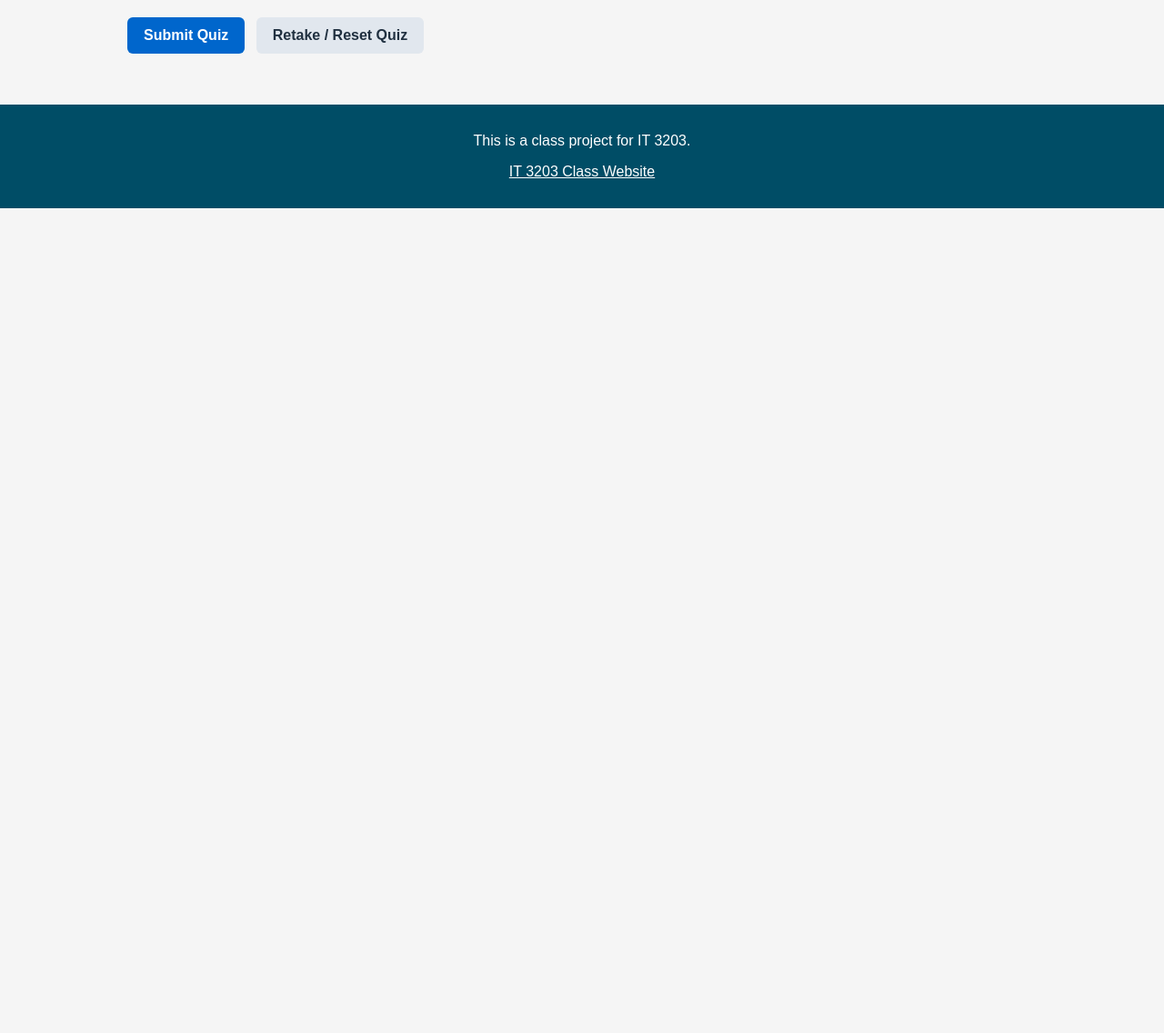
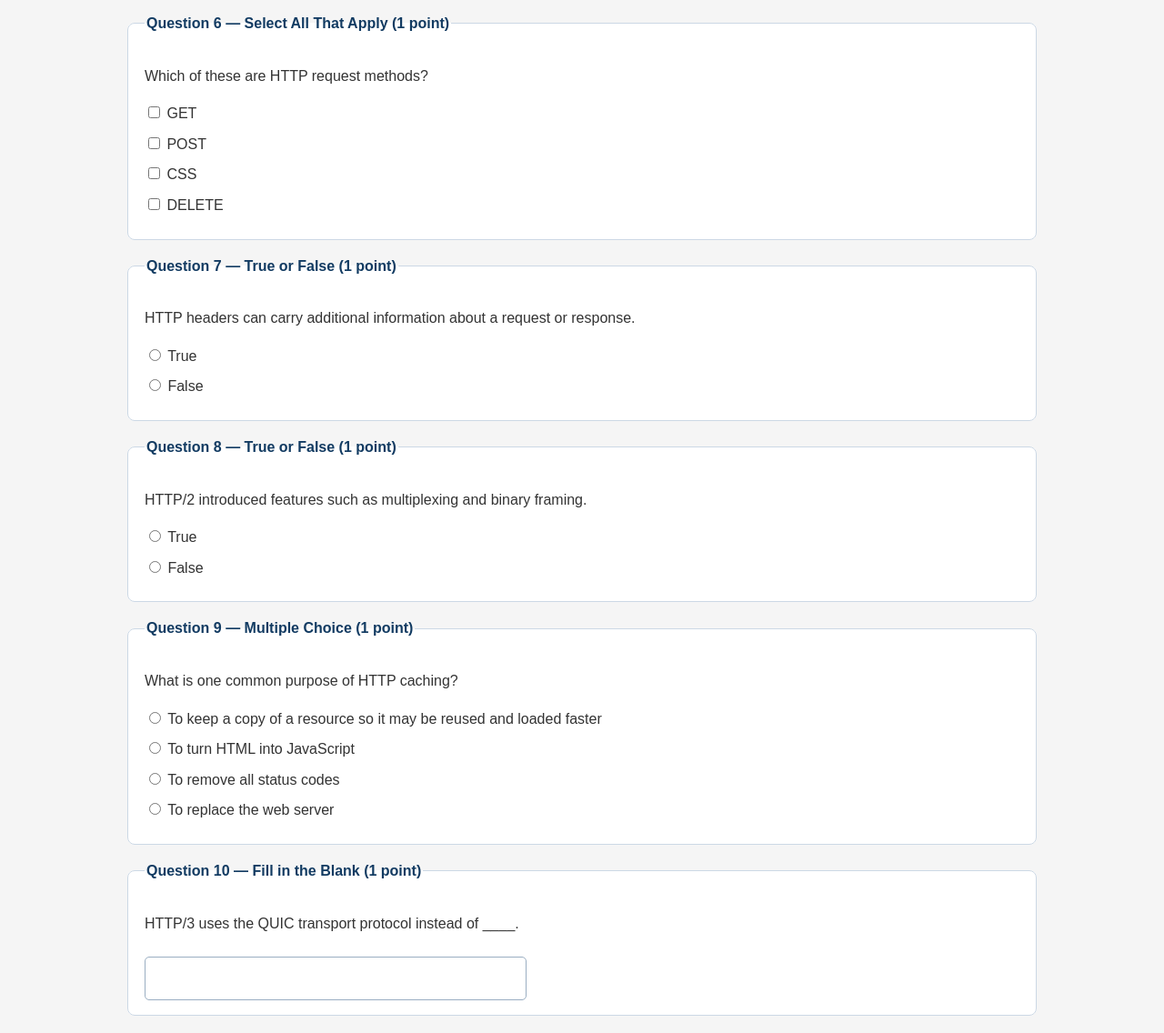
Before and after one commit to rrdkumar/IT3203_Ramesh_Kumar, a plain HTML site: page quiz.html in a window 1280 px wide. Shown: the part 1661-2797 px from the top of the page at 91% size. Before the commit the page ends 1890 px from the top, so only its background shows below. Drawn offline with Linux system fonts and the light colour scheme.

```diff
--- a/quiz.html
+++ b/quiz.html
@@ -37,7 +37,6 @@
 
     <!-- =====================================================
          Navigation Menu
-         Consistent across all website pages
     ====================================================== -->
     <nav aria-label="Main navigation">
 
@@ -58,7 +57,6 @@
     ====================================================== -->
     <main>
 
-        <!-- Quiz Instructions -->
         <section>
 
             <h2>Instructions</h2>
@@ -85,20 +83,13 @@
 
         </section>
 
-        <!-- =====================================================
-             Quiz Form
-        ====================================================== -->
-
         <form id="http-quiz">
 
             <!-- Question 1 -->
             <fieldset class="question-card">
+                <legend>Question 1 — Fill in the Blank (1 point)</legend>
 
-                <legend>Question 1 — Fill in the blank (1 point)</legend>
-
-                <p>
-                    HTTP stands for Hypertext ____ Protocol.
-                </p>
+                <p>HTTP stands for Hypertext ____ Protocol.</p>
 
                 <label for="q1" class="visually-hidden">
                     Answer to Question 1
@@ -109,13 +100,11 @@
                     id="q1"
                     name="q1"
                     autocomplete="off">
-
             </fieldset>
 
             <!-- Question 2 -->
             <fieldset class="question-card">
-
-                <legend>Question 2 — Fill in the blank (1 point)</legend>
+                <legend>Question 2 — Fill in the Blank (1 point)</legend>
 
                 <p>
                     HTTPS adds encryption to help protect communication
@@ -131,17 +120,13 @@
                     id="q2"
                     name="q2"
                     autocomplete="off">
-
             </fieldset>
 
             <!-- Question 3 -->
             <fieldset class="question-card">
-
                 <legend>Question 3 — Multiple Choice (1 point)</legend>
 
-                <p>
-                    What is the main purpose of HTTP?
-                </p>
+                <p>What is the main purpose of HTTP?</p>
 
                 <label>
                     <input type="radio" name="q3" value="a">
@@ -162,12 +147,10 @@
                     <input type="radio" name="q3" value="d">
                     To create database tables
                 </label>
-
             </fieldset>
 
             <!-- Question 4 -->
             <fieldset class="question-card">
-
                 <legend>Question 4 — Multiple Choice (1 point)</legend>
 
                 <p>
@@ -193,12 +176,10 @@
                     <input type="radio" name="q4" value="d">
                     The CSS file
                 </label>
-
             </fieldset>
 
             <!-- Question 5 -->
             <fieldset class="question-card">
-
                 <legend>Question 5 — Multiple Choice (1 point)</legend>
 
                 <p>
@@ -224,14 +205,124 @@
                     <input type="radio" name="q5" value="d">
                     The connection is encrypted
                 </label>
-
             </fieldset>
 
-            <!-- Questions 6-10 -->
-            <!-- Keeping your existing question structure unchanged -->
+            <!-- Question 6 -->
+            <fieldset class="question-card">
+                <legend>Question 6 — Select All That Apply (1 point)</legend>
+
+                <p>
+                    Which of these are HTTP request methods?
+                </p>
+
+                <label>
+                    <input type="checkbox" name="q6" value="get">
+                    GET
+                </label>
+
+                <label>
+                    <input type="checkbox" name="q6" value="post">
+                    POST
+                </label>
+
+                <label>
+                    <input type="checkbox" name="q6" value="css">
+                    CSS
+                </label>
+
+                <label>
+                    <input type="checkbox" name="q6" value="delete">
+                    DELETE
+                </label>
+            </fieldset>
+
+            <!-- Question 7 -->
+            <fieldset class="question-card">
+                <legend>Question 7 — True or False (1 point)</legend>
+
+                <p>
+                    HTTP headers can carry additional information about a request or response.
+                </p>
+
+                <label>
+                    <input type="radio" name="q7" value="true">
+                    True
+                </label>
+
+                <label>
+                    <input type="radio" name="q7" value="false">
+                    False
+                </label>
+            </fieldset>
+
+            <!-- Question 8 -->
+            <fieldset class="question-card">
+                <legend>Question 8 — True or False (1 point)</legend>
+
+                <p>
+                    HTTP/2 introduced features such as multiplexing and binary framing.
+                </p>
+
+                <label>
+                    <input type="radio" name="q8" value="true">
+                    True
+                </label>
+
+                <label>
+                    <input type="radio" name="q8" value="false">
+                    False
+                </label>
+            </fieldset>
+
+            <!-- Question 9 -->
+            <fieldset class="question-card">
+                <legend>Question 9 — Multiple Choice (1 point)</legend>
+
+                <p>
+                    What is one common purpose of HTTP caching?
+                </p>
+
+                <label>
+                    <input type="radio" name="q9" value="a">
+                    To keep a copy of a resource so it may be reused and loaded faster
+                </label>
+
+                <label>
+                    <input type="radio" name="q9" value="b">
+                    To turn HTML into JavaScript
+                </label>
+
+                <label>
+                    <input type="radio" name="q9" value="c">
+                    To remove all status codes
+                </label>
+
+                <label>
+                    <input type="radio" name="q9" value="d">
+                    To replace the web server
+                </label>
+            </fieldset>
+
+            <!-- Question 10 -->
+            <fieldset class="question-card">
+                <legend>Question 10 — Fill in the Blank (1 point)</legend>
+
+                <p>
+                    HTTP/3 uses the QUIC transport protocol instead of ____.
+                </p>
+
+                <label for="q10" class="visually-hidden">
+                    Answer to Question 10
+                </label>
+
+                <input
+                    type="text"
+                    id="q10"
+                    name="q10"
+                    autocomplete="off">
+            </fieldset>
 
             <!-- Quiz Buttons -->
-
             <button
                 class="quiz-button"
                 id="submit-quiz"
@@ -252,10 +343,7 @@
 
         </form>
 
-        <!-- =====================================================
-             Quiz Results Area
-        ====================================================== -->
-
+        <!-- Quiz Results -->
         <section
             id="results"
             aria-live="polite"
@@ -266,9 +354,7 @@
             </h2>
 
             <p id="overall-result"></p>
-
             <p id="total-score"></p>
-
             <p id="time-spent"></p>
 
             <div id="answer-review"></div>
@@ -277,10 +363,7 @@
 
     </main>
 
-    <!-- =====================================================
-         Footer
-    ====================================================== -->
-
+    <!-- Footer -->
     <footer id="main-footer">
 
         <p>
@@ -291,9 +374,7 @@
             <a href="https://ksuweb.github.io/IT3203/"
                target="_blank"
                rel="noopener noreferrer">
-
                 IT 3203 Class Website
-
             </a>
         </p>
 
```
